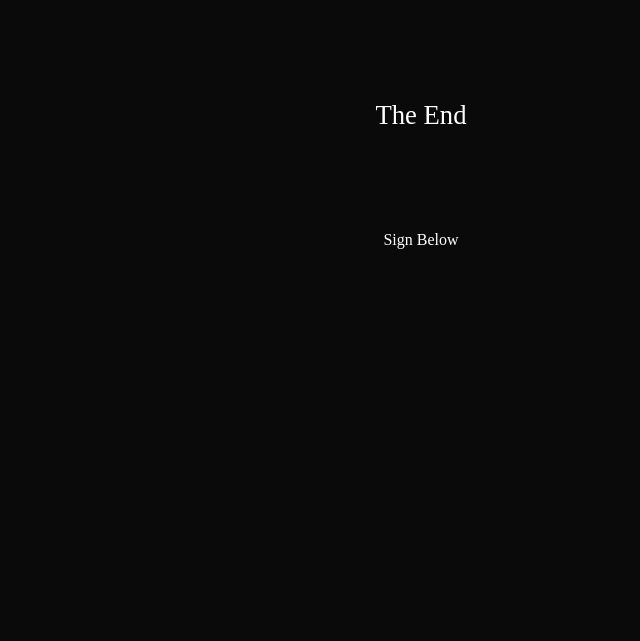
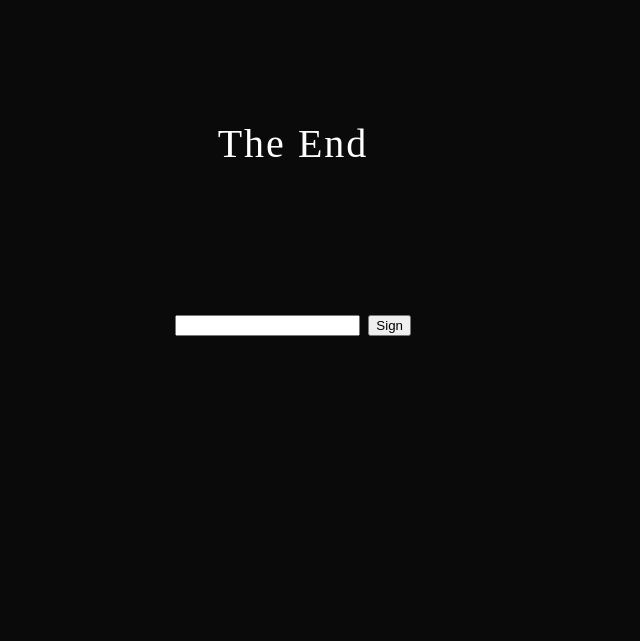
Before and after one commit to jooc749/jooc749.github.io, a plain HTML site: page Project2 /sign.html in a window 1280 px wide. Shown: the whole page, without its empty margins (219-859 px from the left). Drawn offline with Linux system fonts and the light colour scheme.

Commit message:
Test Run

```diff
--- a/Project2 /sign.html
+++ b/Project2 /sign.html
@@ -16,9 +16,11 @@
     <body>
         <canvas id="canvas" width="400" height="400" style="position:absolute;top:10%;left:10%;"></canvas>
 
+        <div id="container">
         <div id="text">
             <p>The End </p>
         </div>
+    </div>
 
         <!-- <div id="line">
             <pre>
@@ -31,7 +33,16 @@
             <p>Sign Below</p>
         </div>
 
+        <div class="container2">
 
+        <input type="text" id="name">
+        <button value="submit" id="submitButton">Sign</button>
+        <br>
+        <div>
+            <p id="sign"></p>
+        </div>
+
+    </div>
 
 
 
--- a/Project2 /sign.js
+++ b/Project2 /sign.js
@@ -46,3 +46,14 @@ function draw(e) {
 
   ctx.stroke(); // draw it!
 }
+
+
+var button = document.getElementById("submitButton");
+var nameField = document.getElementById ("name");
+var sign = document.getElementById("sign");
+
+function createSign (){
+  sign.innerText = nameField.nodeValue;
+}
+
+button.addEventListener("click", createSign, false);
--- a/Project2 /signstyle.css
+++ b/Project2 /signstyle.css
@@ -3,9 +3,13 @@ body{
     color:white;
 }
 
+#container{
+    text-align:center;
+}
+
 #text{
     font-size:20pt;
-    text-align:center;
+    display:inline-block;
     margin-top:100px;
 }
 
@@ -13,12 +17,26 @@ body{
     font-size:30pt;
 } */
 
-#sign{
-    text-align:center;
-    margin-top:100px;
+#sign {
+    display:none;
 }
 
-@media only screen and (min-width: 320px) and (max-width:480px){
+.container2{
+    text-align:center;
+}
+
+div{
+    display:inline-block;
+    height:300px;
+    width:80%;
+    font-family: "Cedarville Cursive";
+    font-size:25pt;
+    color:white;
+}
+
+@import url (https://fonts.googleapis.com/css?family=Cedarville+Cursive);
+
+@media only screen and (min-width:800px){
     #body{
         width: 100%;
         background-size:cover;
@@ -30,8 +48,11 @@ body{
         letter-spacing: 2px;
     }
 
-    #sign {
-        display:none;
+    #sign{
+        text-align:center;
+        margin-top:100px;
     }
 
+
+
 }
```
